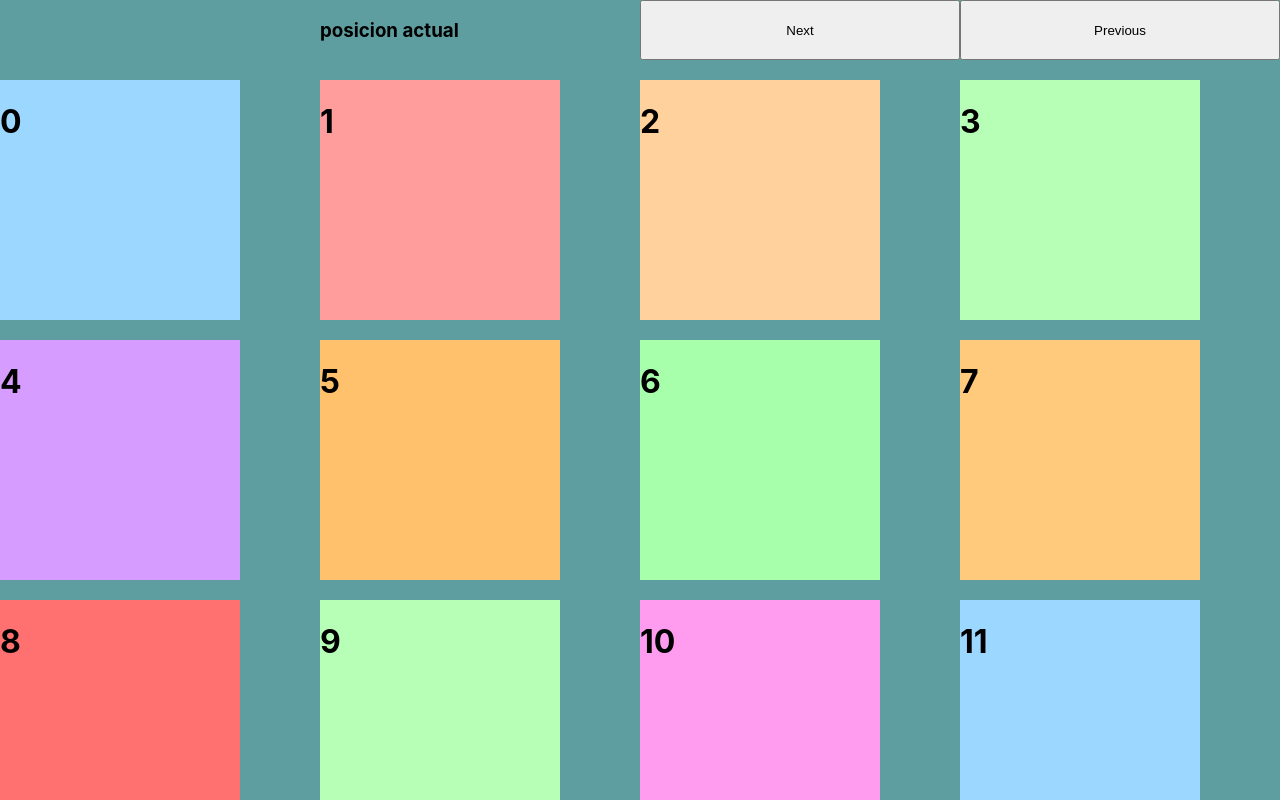
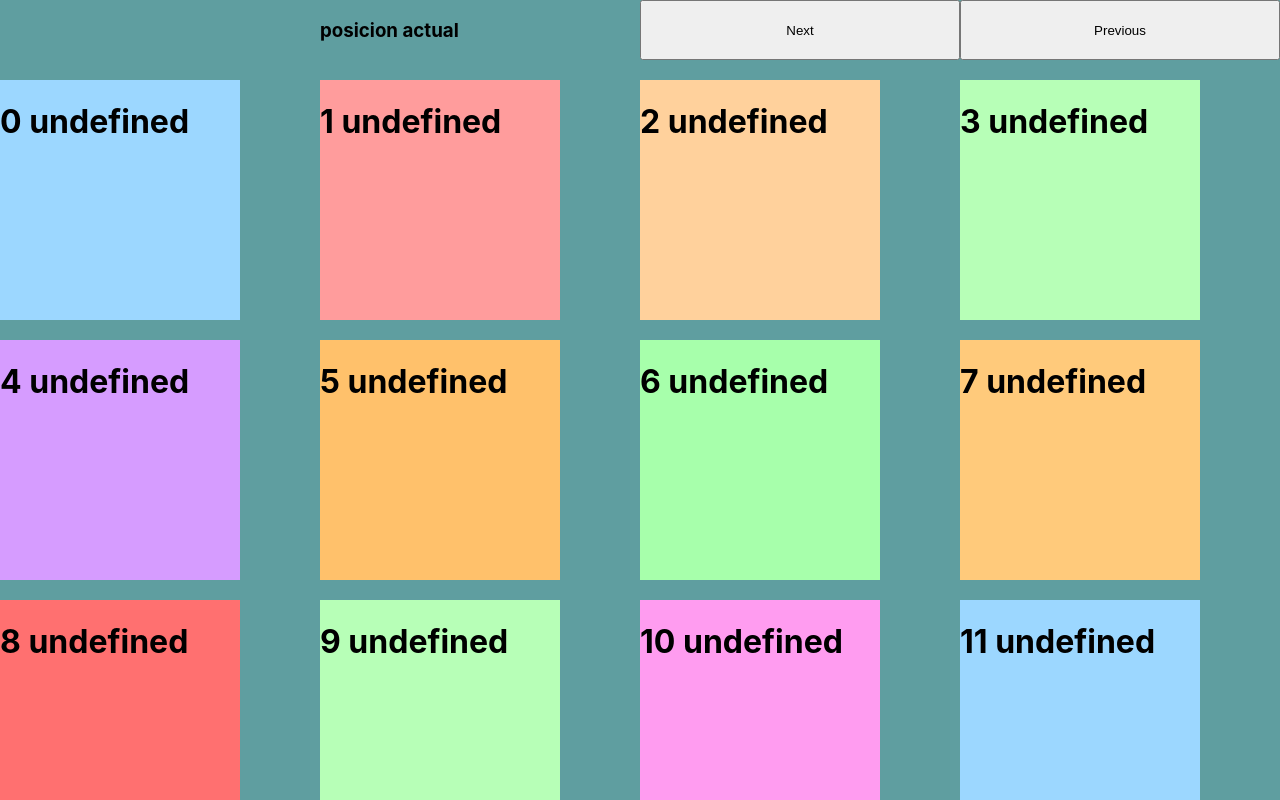
Before and after one commit to DranzerSv/Memory-Games, a React (Create React App) app: page / in a window 1280 px wide. Shown: the top 800 px of the page. Built offline with nearby package versions, Linux system fonts and the light colour scheme.

Commit message:
refactor: modified props of card

```diff
--- a/src/components/Card/Card.tsx
+++ b/src/components/Card/Card.tsx
@@ -4,15 +4,21 @@ import { ICardProps } from '../../interfaces/ICard';
 
 import '../Card/card.scss';
 
-export default function Card({ id, setSelectedCard }: ICardProps) {
+export default function Card({
+  id,
+  setSelectedCard,
+  isSelected,
+  setFocus,
+}: ICardProps) {
   return (
     <div
-      className={'square color' + id}
+      className={`square color${id} ${isSelected ? 'selected' : null}`}
       onClick={() => {
         setSelectedCard(id);
+        setFocus(id);
       }}
     >
-      <h1>{id}</h1>
+      <h1>{id + ' ' + isSelected}</h1>
     </div>
   );
 }
--- a/src/interfaces/ICard.tsx
+++ b/src/interfaces/ICard.tsx
@@ -3,4 +3,6 @@ import { Dispatch, SetStateAction } from 'react';
 export interface ICardProps {
   id: number;
   setSelectedCard: Dispatch<SetStateAction<number | null>>;
+  isSelected: boolean;
+  setFocus: Dispatch<SetStateAction<number | null>>;
 }
```
